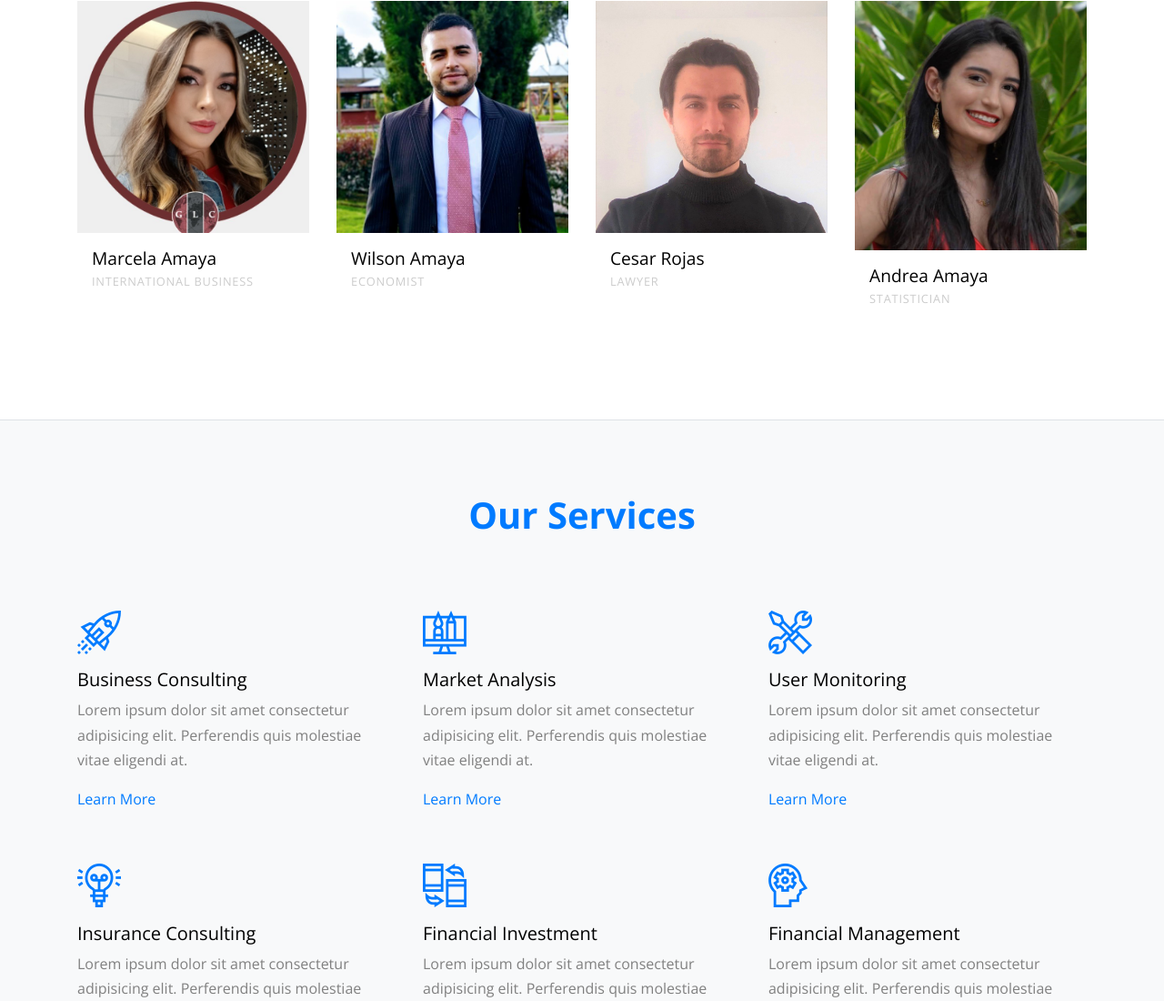
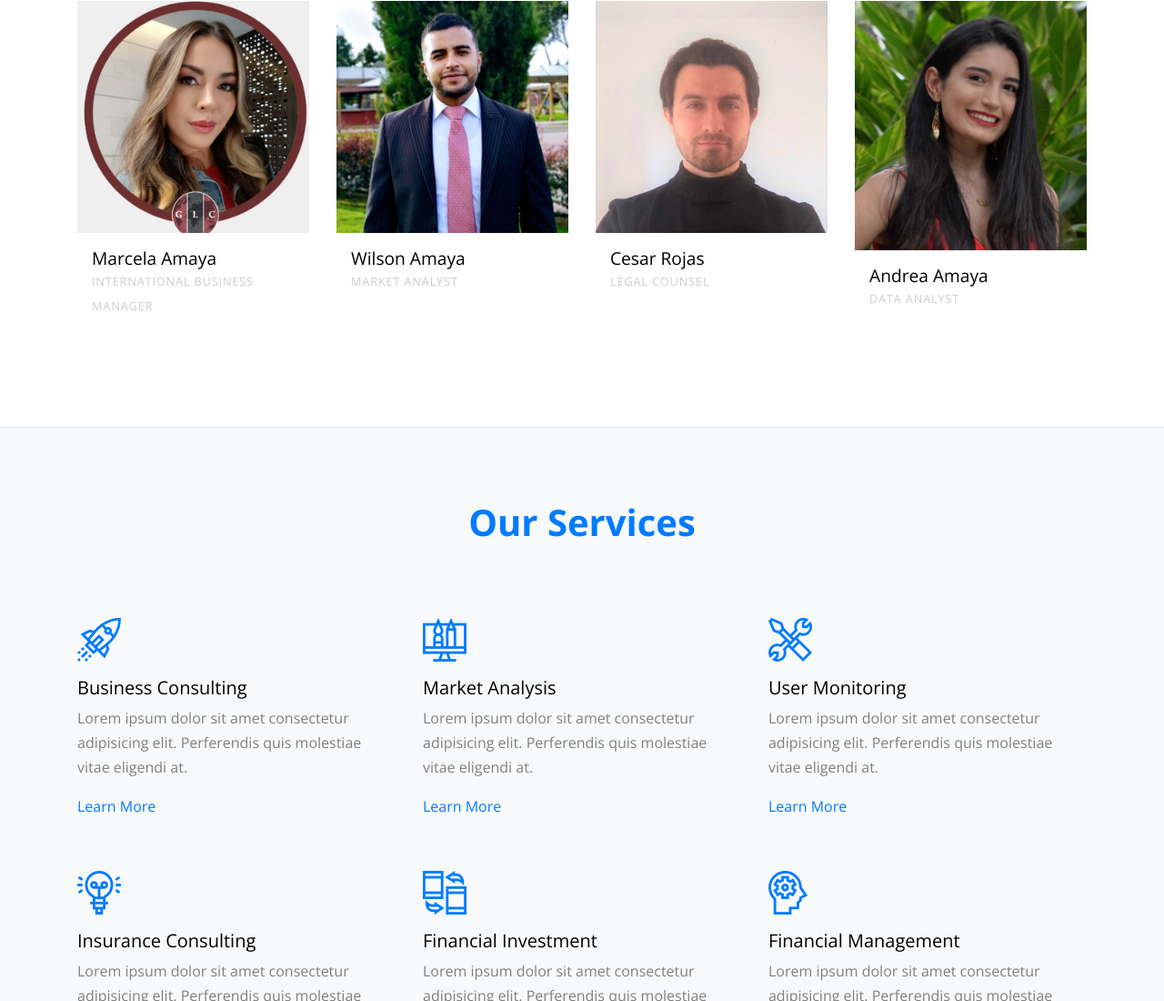
Before and after one commit to kaamayam/tradevisioninternational.github.io, a plain HTML site: page index.html in a window 1280 px wide. Shown: the part 1797-2897 px from the top of the page at 91% size. Drawn offline with nearby package versions, Linux system fonts and the light colour scheme; files whose address does not match are found by name.

Commit message:
Update index.html

```diff
--- a/index.html
+++ b/index.html
@@ -183,7 +183,7 @@
               </figure>
               <div class="p-3">
                 <h3>Marcela Amaya</h3>
-                <span class="position">International Business</span>
+                <span class="position">International Business Manager</span>
               </div>
             </div>
           </div>
@@ -198,7 +198,7 @@
               </figure>
               <div class="p-3">
                 <h3>Wilson Amaya</h3>
-                <span class="position">Economist</span>
+                <span class="position">Market Analyst</span>
               </div>
             </div>
           </div>
@@ -213,7 +213,7 @@
               </figure>
               <div class="p-3">
                 <h3>Cesar Rojas</h3>
-                <span class="position">Lawyer</span>
+                <span class="position">Legal Counsel</span>
               </div>
             </div>
           </div>
@@ -228,7 +228,7 @@
               </figure>
               <div class="p-3">
                 <h3>Andrea Amaya</h3>
-                <span class="position">Statistician</span>
+                <span class="position">Data Analyst</span>
               </div>
             </div>
           </div>
```
